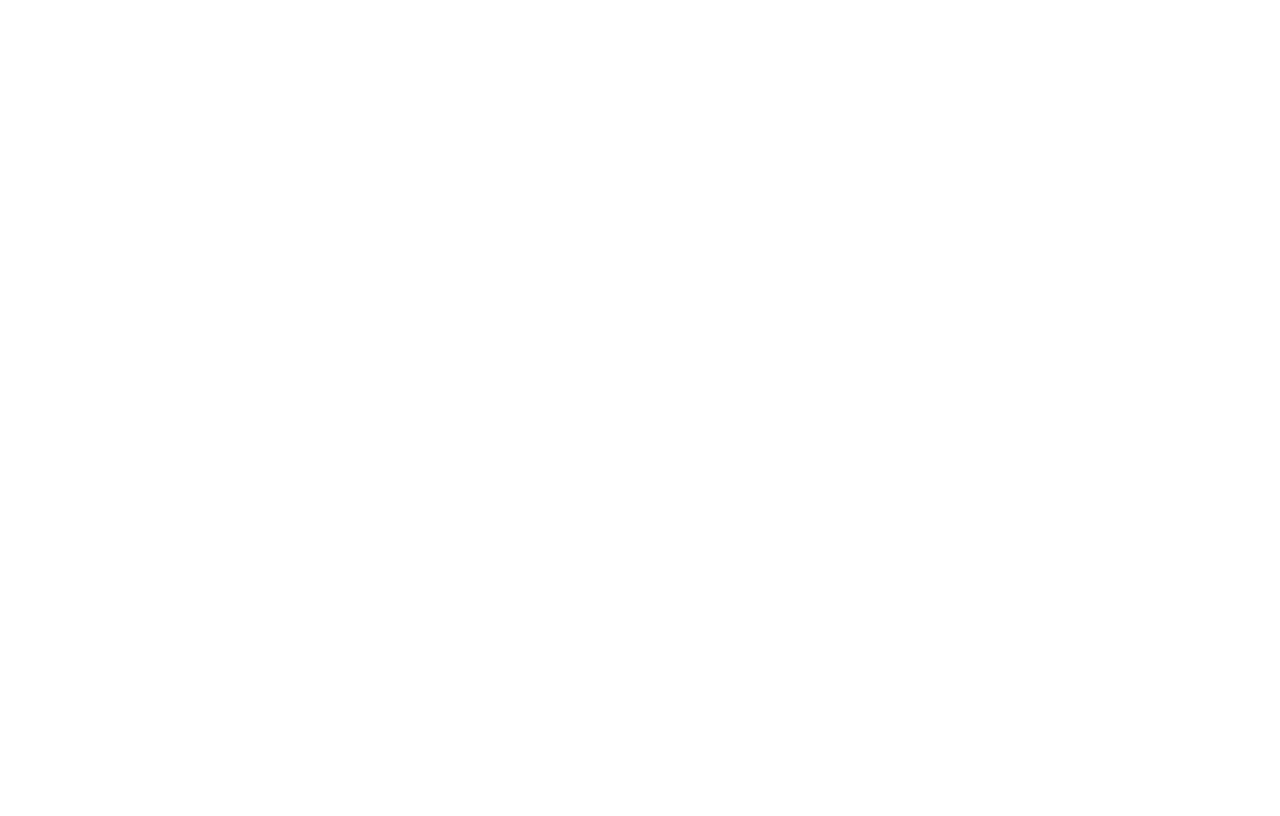
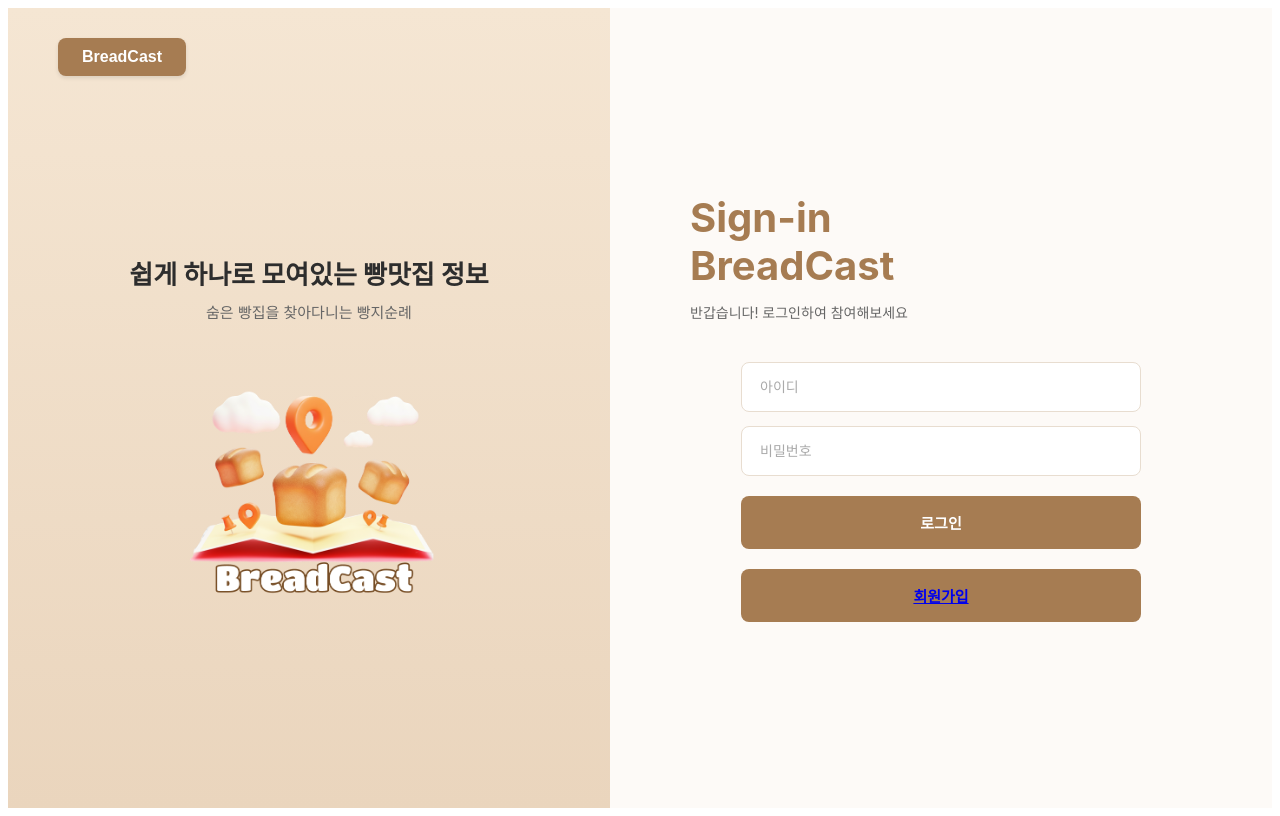
Before and after one commit to seohyun27/breadcast-frontend, a React (Vite) app: page /signin in a window 1280 px wide. Built offline with nearby package versions, Linux system fonts and the light colour scheme.

Commit message:
[fix/auth]로그인 회원가입 버튼

```diff
--- a/src/page/Signin.css
+++ b/src/page/Signin.css
@@ -173,6 +173,7 @@
   cursor: pointer;
   transition: all 0.2s;
   box-sizing: border-box;
+  text-decoration-line: none;
 }
 
 .signup-button:hover {
--- a/src/page/Signin.jsx
+++ b/src/page/Signin.jsx
@@ -46,6 +46,7 @@
       console.error("로그인 실패:", error);
       alert("로그인에 실패했습니다.");
     }
+  };
 
   return (
     <div className="signin-container">
@@ -112,7 +113,6 @@
       </div>
     </div>
   );
-  };
 }
 
 /* : api 정보
```
Lines whose indentation alone changed are shown as unchanged.
